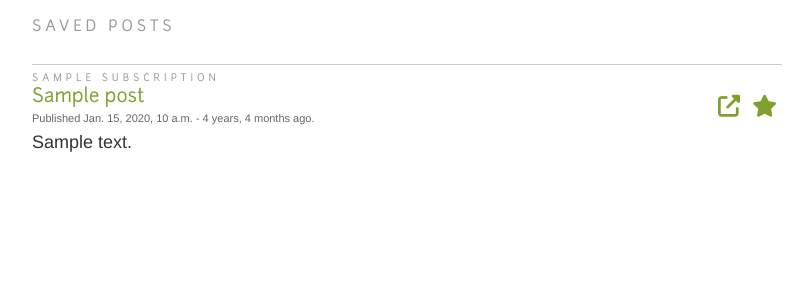
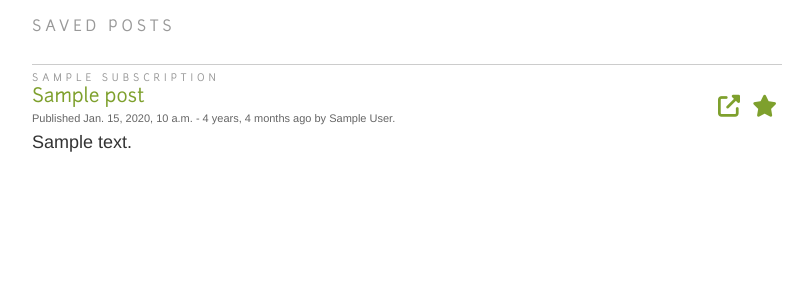
Before and after one commit to xurble/FeedThing, a Django app: template ft/templates/savedposts.html in a window 1280 px wide. Shown: the part 50-350 px from the top of the page, without its empty margins (38-845 px from the left). Run offline with Django 3.2, Linux system fonts and the light colour scheme; the template is opened without the code that fills it: most values are stand-ins (such as "Sample title", 1, 10 or a date in 2020); some libraries are stand-ins or nearby versions.

Commit message:
fix: saved posts as well

```diff
--- a/ft/templates/savedposts.html
+++ b/ft/templates/savedposts.html
@@ -65,8 +65,12 @@
                     </div>
                     <h3 class="posttitle"><a href="{{p.post.link|escape}}">{{p.post.title|safe}}</a></h3>
 
-
-                    <div class="date"><a class="post-link" href="{{p.post.link|escape}}">Published {{p.post.created }} - {{p.post.created|timesince}} ago.</a></div>
+                    <div class="date">
+                      <a class="post-link" href="{{p.post.link|escape}}">
+                        Published {{ p.post.created }} - {{ p.post.created|timesince}} ago{% if p.post.author %}
+                          by {{ p.post.author }}{% endif %}.
+                      </a>
+                    </div>
 
                     <div class="postbody">
                         {{p.post.body|fix_body}}
--- a/web/templates/base.html
+++ b/web/templates/base.html
@@ -151,6 +151,14 @@
                 const prefixes = ['/saved/', '/feeds/', '/allfeeds/'];
                 for (var i =0; i < prefixes.length; i++) {
                   if (path.startsWith(prefixes[i])) {
+
+                    if (path.startsWith(prefixes[i] + "null")) {
+                      // feedle
+                      image.src = '/static/images/bar.png'
+                      return true;
+                    }
+
+
                     path = path.replace(prefixes[i], domainURL.pathname);
                     break;
                   }
```
